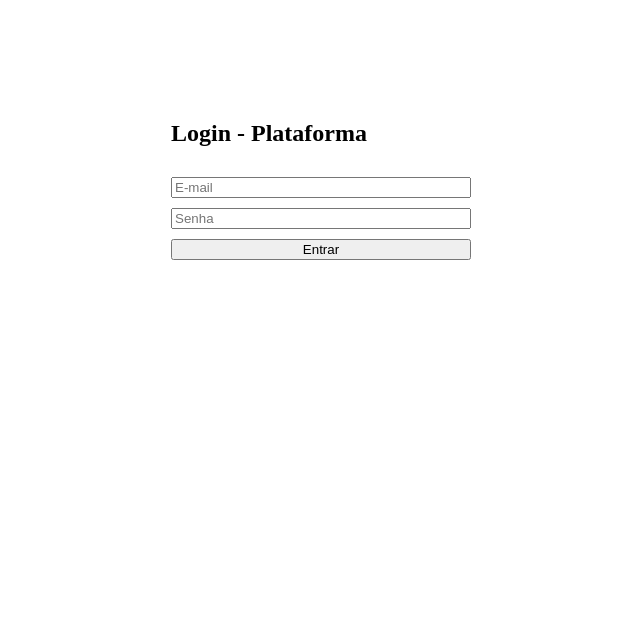
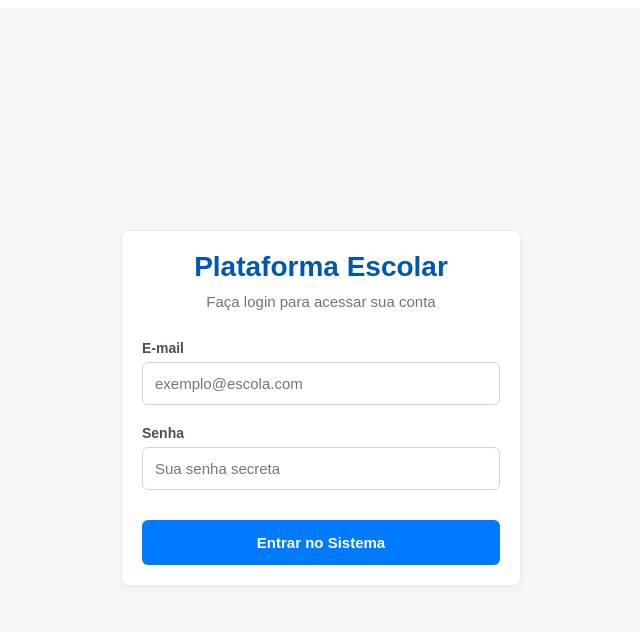
Before and after one commit to jonjgc/plataforma-escolar, a React (Vite) app in the folder frontend/: page /login in a window 1280 px wide. Shown: the top 632 px of the page, without its empty margins (319-959 px from the left). Built offline with nearby package versions, Linux system fonts and the light colour scheme.

Commit message:
refactor: aplica design system na tela de login

```diff
--- a/frontend/src/pages/Login.tsx
+++ b/frontend/src/pages/Login.tsx
@@ -1,6 +1,9 @@
 import React, { useState, useContext } from 'react';
 import { AuthContext } from '../contexts/AuthContext';
 import { useNavigate } from 'react-router-dom';
+import { Card } from '../components/ui/Card';
+import { Input } from '../components/ui/Input';
+import { Button } from '../components/ui/Button';
 
 const Login: React.FC = () => {
   const [email, setEmail] = useState('');
@@ -20,26 +23,56 @@ const Login: React.FC = () => {
   };
 
   return (
-    <div style={{ display: 'flex', justifyContent: 'center', marginTop: '100px' }}>
-      <form onSubmit={handleSubmit} style={{ display: 'flex', flexDirection: 'column', width: '300px', gap: '10px' }}>
-        <h2>Login - Plataforma</h2>
-        {error && <p style={{ color: 'red' }}>{error}</p>}
-        <input
+    <div style={{
+      display: 'flex',
+      justifyContent: 'center',
+      alignItems: 'center',
+      minHeight: '100vh',
+      backgroundColor: '#f4f7f6',
+      fontFamily: 'sans-serif'
+    }}>
+      <div style={{ width: '100%', maxWidth: '400px', padding: '20px' }}>
+
+        <Card>
+          <div style={{ textAlign: 'center', marginBottom: '30px' }}>
+            <h2 style={{ color: '#0056b3', margin: '0 0 10px 0', fontSize: '28px' }}>Plataforma Escolar</h2>
+            <p style={{ color: '#6c757d', margin: 0, fontSize: '15px' }}>Faça login para acessar sua conta</p>
+          </div>
+
+          <form onSubmit={handleSubmit} style={{ display: 'flex', flexDirection: 'column', gap: '20px' }}>
+
+            {error && (
+              <div style={{ padding: '12px', backgroundColor: '#f8d7da', color: '#721c24', borderRadius: '6px', fontSize: '14px', textAlign: 'center', border: '1px solid #f5c6cb' }}>
+                {error}
+              </div>
+            )}
+
+            <Input
+              label="E-mail"
               type="email"
-          placeholder="E-mail"
+              placeholder="exemplo@escola.com"
               value={email}
               onChange={(e) => setEmail(e.target.value)}
               required
             />
-        <input
+
+            <Input
+              label="Senha"
               type="password"
-          placeholder="Senha"
+              placeholder="Sua senha secreta"
               value={password}
               onChange={(e) => setPassword(e.target.value)}
               required
             />
-        <button type="submit">Entrar</button>
+
+            <Button type="submit" variant="primary" fullWidth style={{ marginTop: '10px', padding: '14px' }}>
+              Entrar no Sistema
+            </Button>
+
           </form>
+        </Card>
+
+      </div>
     </div>
   );
 };
```
Lines whose indentation alone changed are shown as unchanged.
